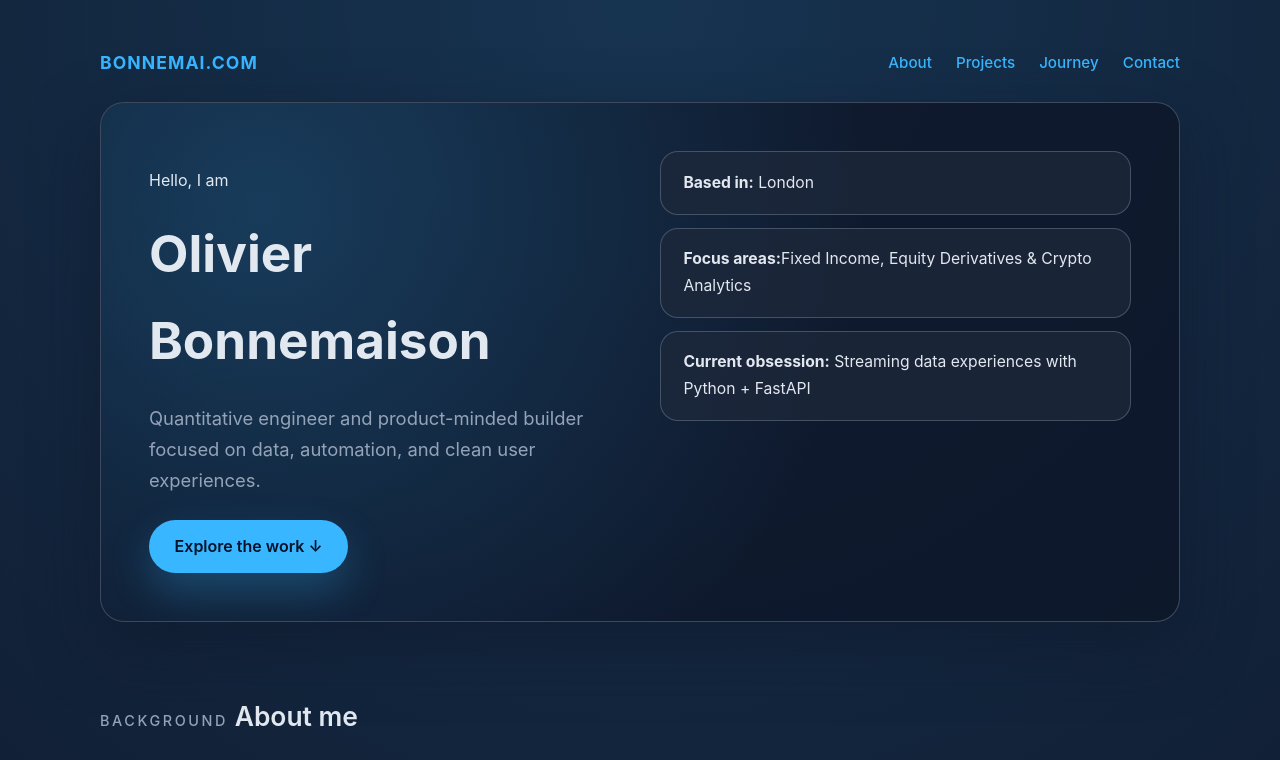
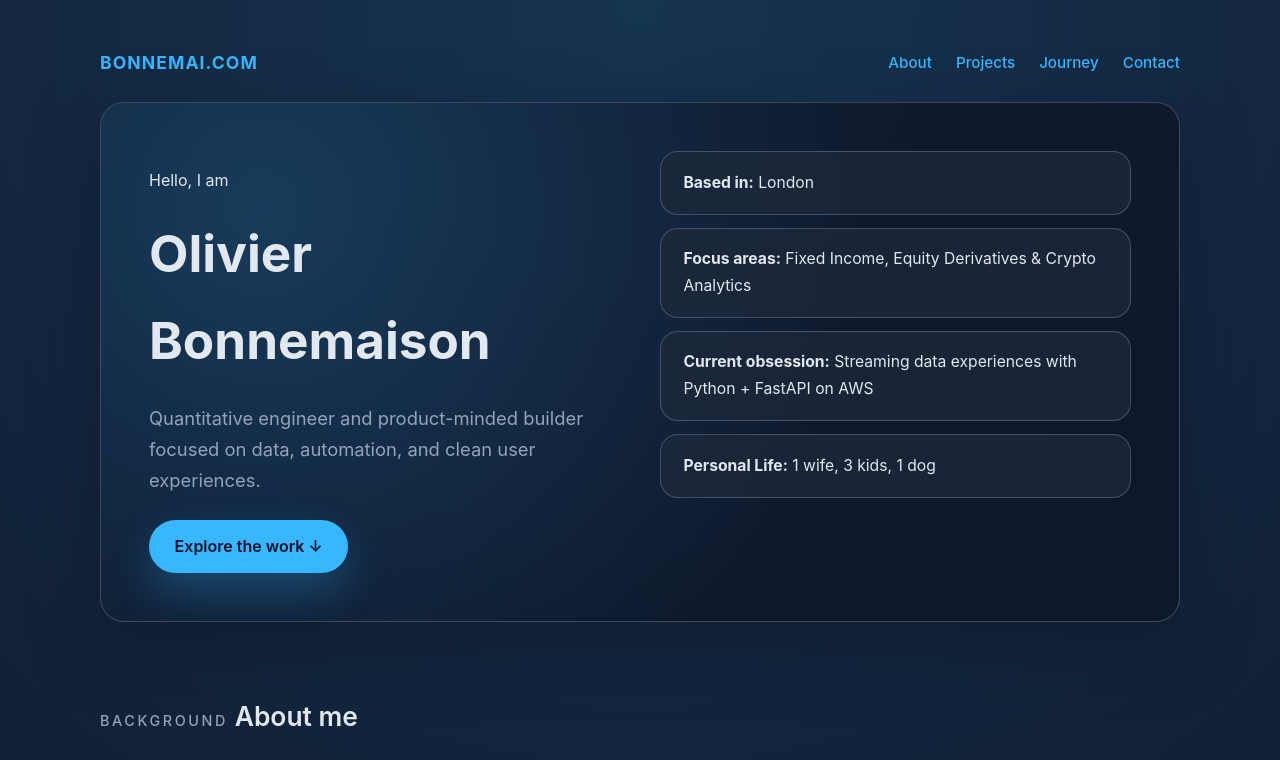
Before and after one commit to bonnemai/bonnemai.com, a plain HTML site: page index.html in a window 1280 px wide. Shown: the top 760 px of the page. Drawn offline with Linux system fonts and the light colour scheme.

Commit message:
Add wife & Dog & Kids.

```diff
--- a/index.html
+++ b/index.html
@@ -39,8 +39,9 @@
         <aside aria-label="Snapshot">
           <ul>
             <li><strong>Based in:</strong> London</li>
-            <li><strong>Focus areas:</strong>Fixed Income, Equity Derivatives & Crypto Analytics</li>
-            <li><strong>Current obsession:</strong> Streaming data experiences with Python + FastAPI</li>
+            <li><strong>Focus areas:</strong> Fixed Income, Equity Derivatives & Crypto Analytics</li>
+            <li><strong>Current obsession:</strong> Streaming data experiences with Python + FastAPI on AWS</li>
+            <li><strong>Personal Life:</strong> 1 wife, 3 kids, 1 dog</li>
           </ul>
         </aside>
       </section>
```
